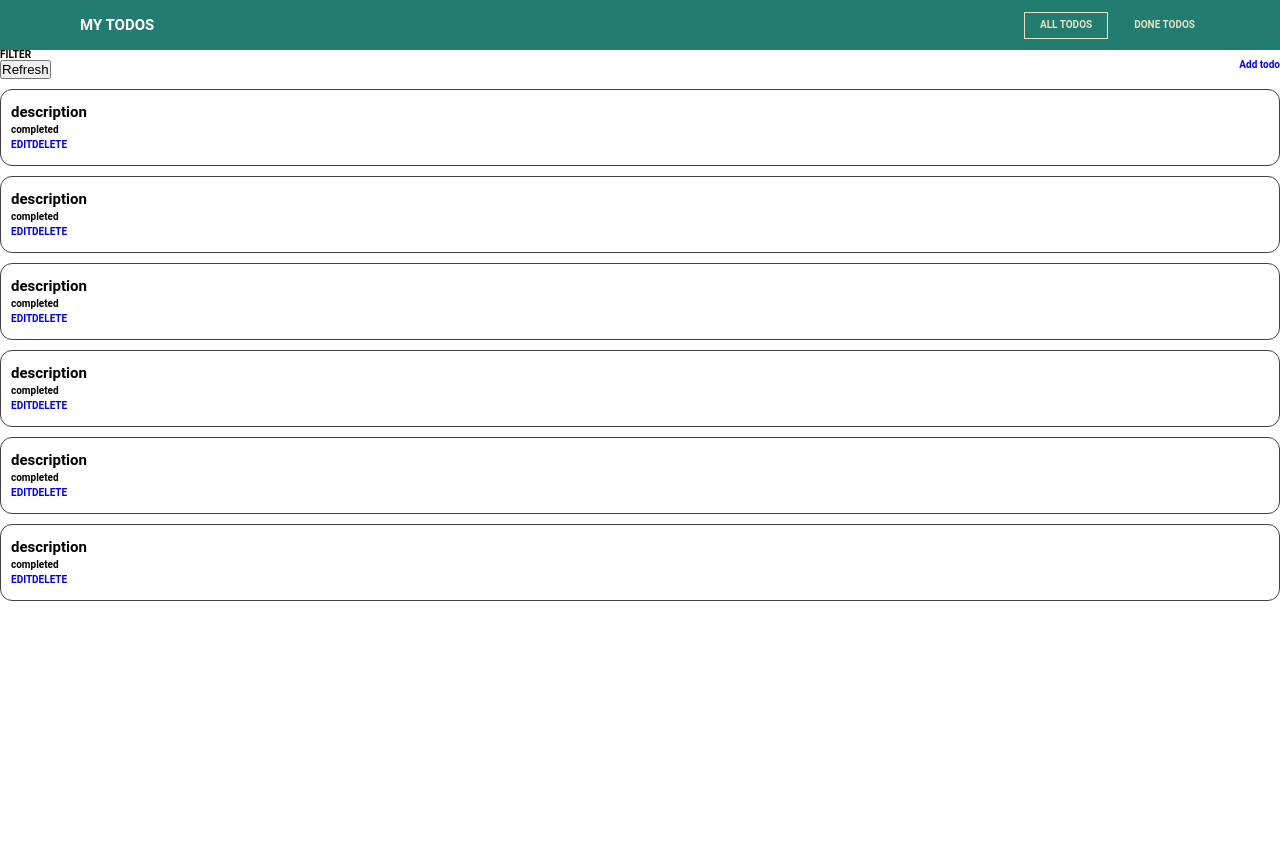
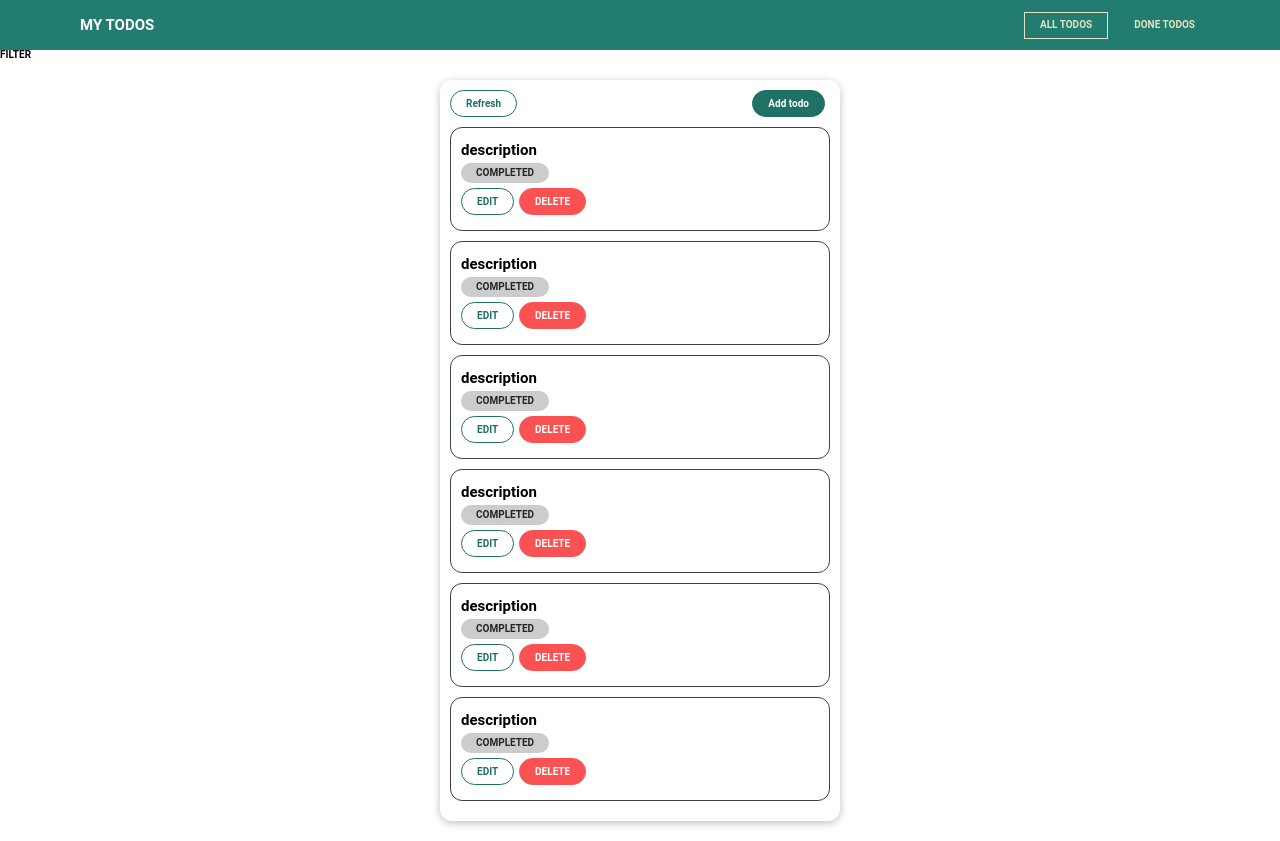
Before and after one commit to Jean-f-05/todo-list, a Vue app: page /todos in a window 1280 px wide. Before the commit the page ends 800 px from the top, so only its background shows below. Built offline with nearby package versions, Linux system fonts and the light colour scheme.

Commit message:
feat: added UI components and styles

```diff
--- a/src/components/TheHeader/TheHeader.vue
+++ b/src/components/TheHeader/TheHeader.vue
@@ -1,10 +1,10 @@
 <template>
   <header>
     <nav>
-      <h1><router-link to="/">MY TODOS</router-link></h1>
+      <h1><RouterLink to="/">MY TODOS</RouterLink></h1>
       <ul>
-        <li><router-link to="/todos">ALL TODOS</router-link></li>
-        <li><router-link to="/todos/done">DONE TODOS</router-link></li>
+        <li><RouterLink to="/todos">ALL TODOS</RouterLink></li>
+        <li><RouterLink to="/todos/done">DONE TODOS</RouterLink></li>
       </ul>
     </nav>
   </header>
--- /dev/null
+++ b/src/components/UI/BaseBadge.vue
@@ -0,0 +1,37 @@
+<template>
+  <span class="badge" :class="type">
+    {{ text }}
+  </span>
+</template>
+
+<script>
+export default {
+  props: ["type", "title"],
+  computed: {
+    text() {
+      return this.title.toUpperCase();
+    },
+  },
+};
+</script>
+
+<style scoped>
+.badge {
+  background-color: #ccc;
+  color: #252525;
+  border-radius: 30px;
+  padding: 0.5rem 1.5rem;
+  display: inline-block;
+  margin-right: 0.5rem;
+}
+
+.completed {
+  background-color: #1f7065;
+  color: white;
+}
+
+.ongoing {
+  background-color: #ced4da;
+  color: white;
+}
+</style>
--- /dev/null
+++ b/src/components/UI/BaseButton.vue
@@ -0,0 +1,79 @@
+<template>
+  <button v-if="!link" :class="mode"><slot></slot></button>
+  <RouterLink v-else :to="to" :class="mode"><slot></slot></RouterLink>
+</template>
+
+<script>
+export default {
+  props: {
+    mode: {
+      type: String,
+      required: false,
+      default: null,
+    },
+    link: {
+      type: Boolean,
+      required: false,
+      deafult: false,
+    },
+  },
+  to: {
+    type: String,
+    required: false,
+    deafult: "/",
+  },
+};
+</script>
+
+<style scoped>
+button,
+a {
+  text-decoration: none;
+  padding: 0.75rem 1.5rem;
+  font: inherit;
+  background-color: #1f7065;
+  border: 1px solid #1f7065;
+  color: white;
+  cursor: pointer;
+  border-radius: 30px;
+  margin-right: 0.5rem;
+  display: inline-block;
+}
+
+a:hover,
+a:active,
+button:hover,
+button:active {
+  background-color: #1c655b;
+  border-color: #1c655b;
+}
+
+.flat {
+  background-color: transparent;
+  color: #1f7065;
+  border: none;
+}
+
+.outline {
+  background-color: transparent;
+  border-color: #1f7065;
+  color: #1f7065;
+}
+.delete {
+  background-color: #fa5252;
+  border-color: #fa5252;
+  color: #fff;
+}
+
+.delete:hover {
+  background-color: #f03e3e;
+  border-color: #f03e3e;
+  color: #fff;
+}
+.flat:hover,
+.flat:active,
+.outline:hover,
+.outline:active {
+  background-color: #d3e5e2;
+}
+</style>
--- /dev/null
+++ b/src/components/UI/BaseCard.vue
@@ -0,0 +1,13 @@
+<template>
+  <div class="card"><slot> </slot></div>
+</template>
+
+<style scoped>
+.card {
+  border-radius: 12px;
+  box-shadow: 0 2px 8px rgba(0, 0, 0, 0.26);
+  padding: 1rem;
+  margin: 2rem auto;
+  max-width: 40rem;
+}
+</style>
--- a/src/components/todos/TodoItem.vue
+++ b/src/components/todos/TodoItem.vue
@@ -1,10 +1,10 @@
 <template>
   <li>
     <h3>{{ "description" }}</h3>
-    <h4>{{ "completed" }}</h4>
+    <base-badge :type="completed" title="completed"></base-badge>
     <div class="action">
-      <router-link :to="todoEditLink">EDIT</router-link>
-      <router-link :to="todoDeleteLink">DELETE</router-link>
+      <base-button link mode="outline" :to="todoEditLink">EDIT</base-button>
+      <base-button link mode="delete" :to="todoDeleteLink">DELETE</base-button>
     </div>
   </li>
 </template>
--- a/src/pages/Todos/TodosList/TodosList.vue
+++ b/src/pages/Todos/TodosList/TodosList.vue
@@ -1,9 +1,10 @@
 <template>
   <section>FILTER</section>
   <section>
+    <base-card>
       <div class="controls">
-      <button>Refresh</button>
-      <router-link to="/add">Add todo</router-link>
+        <base-button mode="outline">Refresh</base-button>
+        <base-button link to="/add">Add todo</base-button>
       </div>
       <ul v-if="hasTodos">
         <todo-item
@@ -16,6 +17,7 @@
         ></todo-item>
       </ul>
       <h3 v-else>NO TODOS</h3>
+    </base-card>
   </section>
 </template>
 
```
Also changed, not shown: src/main.js (+8 -0 lines). Lines whose indentation alone changed are shown as unchanged.
